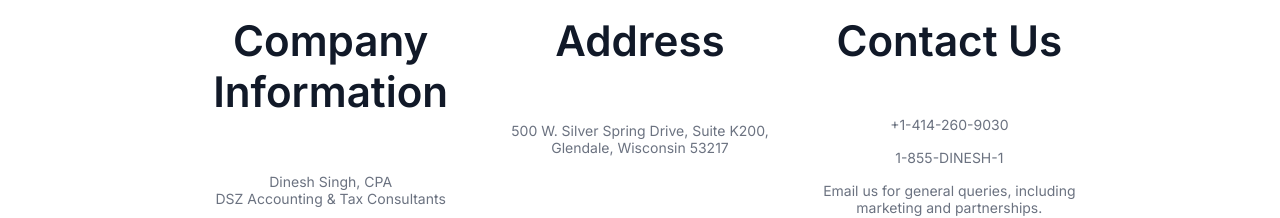
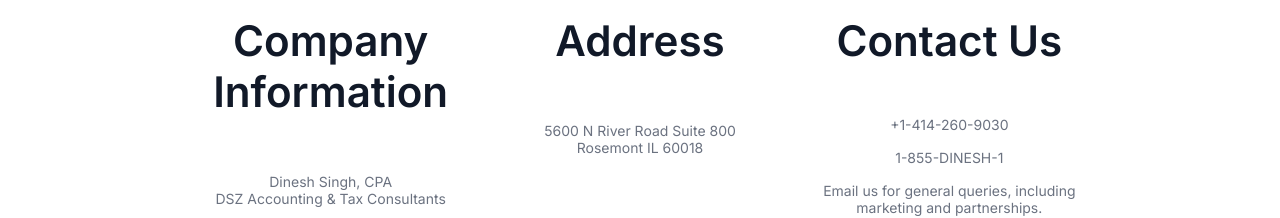
Before and after one commit to wtrepair/dszaccounting, a React (Vite) app: page / in a window 1280 px wide. Shown: the part 8000-8218 px from the top of the page. Built offline with nearby package versions, Linux system fonts and the light colour scheme.

Commit message:
Update DSZ Accounting address

```diff
--- a/src/components/Contact.tsx
+++ b/src/components/Contact.tsx
@@ -31,8 +31,8 @@
           </div>
           <h3 className="font-semibold mt-4">Address</h3>
           <p className="text-gray-500 text-sm">
-            500 W. Silver Spring Drive, Suite K200,
-            <br /> Glendale, Wisconsin 53217
+            5600 N River Road Suite 800
+            <br /> Rosemont IL 60018
           </p>
         </div>
         <div className="flex flex-col items-center">
```
Also changed, not shown: 3 other files (tests, documents, lock files or other folders).
